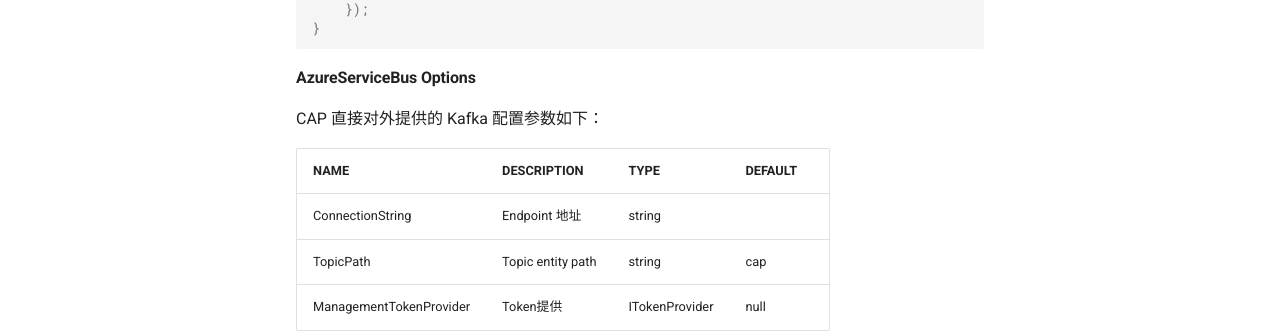
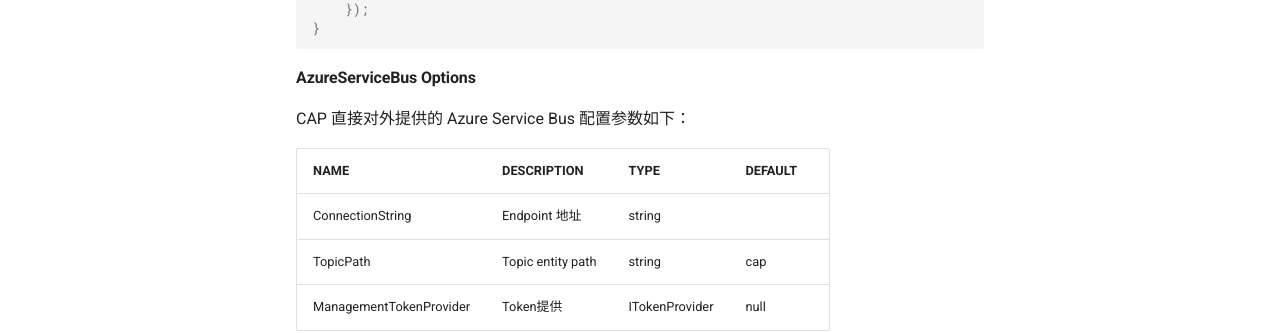
Before and after one commit to dotnetcore/CAP, an MkDocs documentation site: the page built from docs/content/user-guide/zh/transports/azure-service-bus.md, in a window 1280 px wide and 1313 px high. Shown: the part 878-1211 px from the top of the window. Built offline with MkDocs 1.6.1 and Material for MkDocs 9.7.7, drawn with Linux system fonts in a browser that asks for light colours; comment, search, counter and statistics services are not loaded.

Commit message:
修改笔误
修改笔误

```diff
--- a/docs/content/user-guide/zh/transports/azure-service-bus.md
+++ b/docs/content/user-guide/zh/transports/azure-service-bus.md
@@ -39,7 +39,7 @@
 
 #### AzureServiceBus Options
 
-CAP 直接对外提供的 Kafka 配置参数如下：
+CAP 直接对外提供的 Azure Service Bus 配置参数如下：
 
 NAME | DESCRIPTION | TYPE | DEFAULT
 :---|:---|---|:---
```
